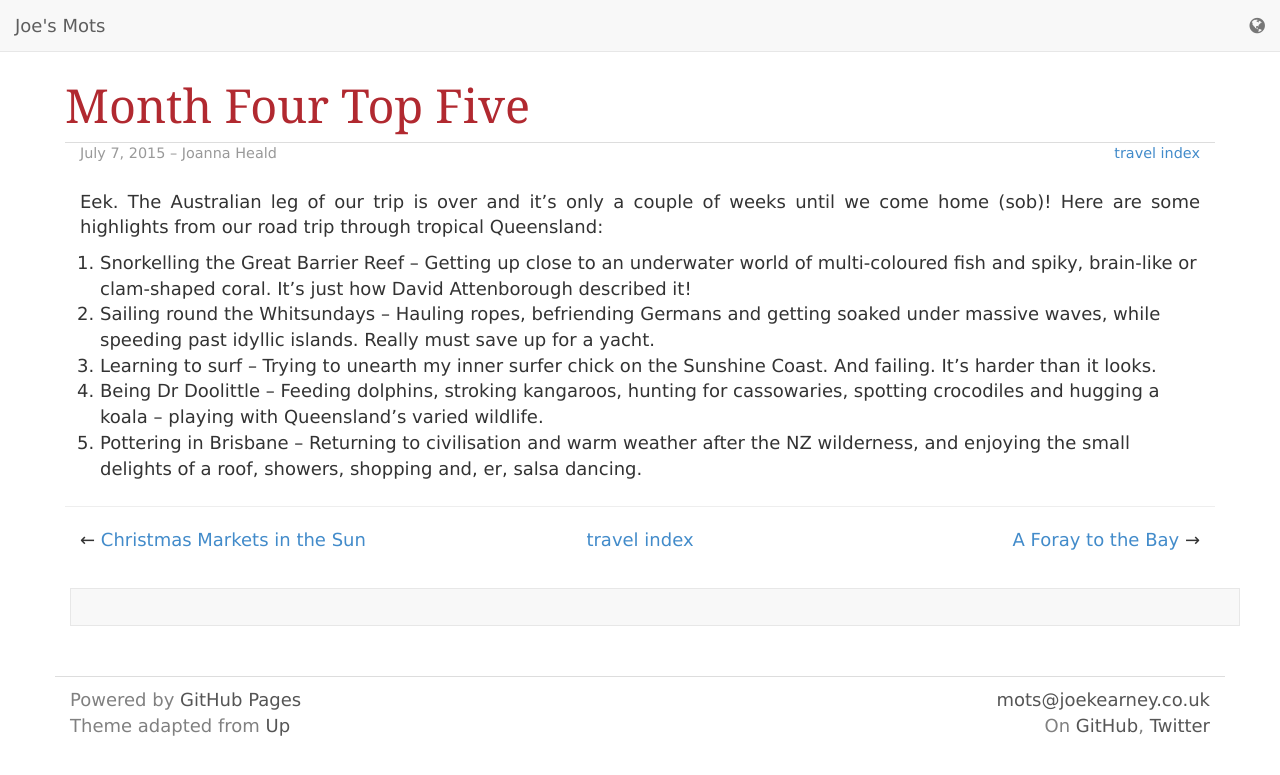
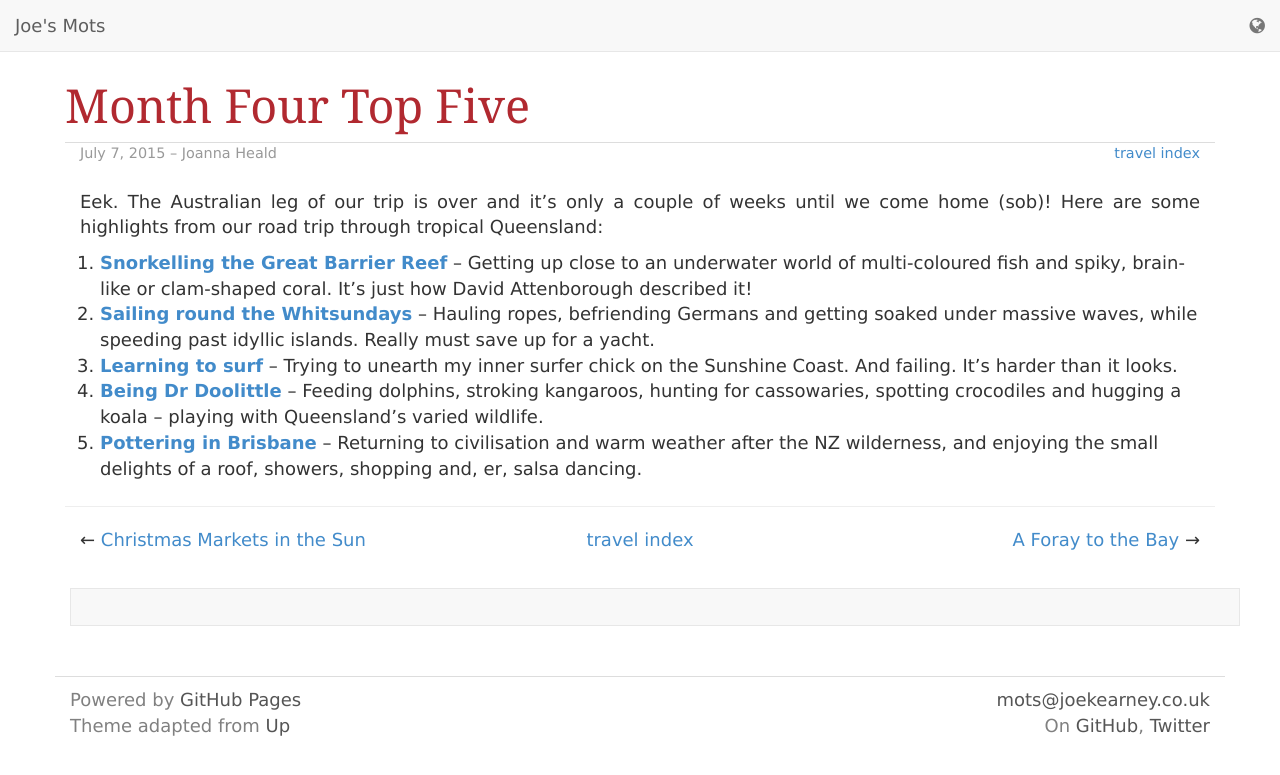
Before and after one commit to joekearney/joekearney.github.io, a Jekyll site: the page built from _posts/2015-07-07-month-four-top-five.md, in a window 1280 px wide. Shown: the top 775 px of the page. Built offline with Jekyll 4.4.1, drawn with Linux system fonts in a browser that asks for light colours; some web fonts are replaced; comment, search, counter and statistics services are not loaded; some of the changed lines change nothing that is shown.

Commit message:
add links

```diff
--- a/_posts/2015-07-07-month-four-top-five.md
+++ b/_posts/2015-07-07-month-four-top-five.md
@@ -6,7 +6,6 @@ categories:
 - travel
 tags:
 - travel
-- new
 status: publish
 type: post
 published: true
@@ -15,8 +14,8 @@ author: Joanna Heald
 
 Eek. The Australian leg of our trip is over and it's only a couple of weeks until we come home (sob)! Here are some highlights from our road trip through tropical Queensland:
 
-1. Snorkelling the Great Barrier Reef -- Getting up close to an underwater world of multi-coloured fish and spiky, brain-like or clam-shaped coral. It's just how David Attenborough described it!
-1. Sailing round the Whitsundays -- Hauling ropes, befriending Germans and getting soaked under massive waves, while speeding past idyllic islands. Really must save up for a yacht.
-1. Learning to surf -- Trying to unearth my inner surfer chick on the Sunshine Coast. And failing. It's harder than it looks.
-1. Being Dr Doolittle -- Feeding dolphins, stroking kangaroos, hunting for cassowaries, spotting crocodiles and hugging a koala -- playing with Queensland's varied wildlife.
-1. Pottering in Brisbane -- Returning to civilisation and warm weather after the NZ wilderness, and enjoying the small delights of a roof, showers, shopping and, er, salsa dancing.
+1. **[Snorkelling the Great Barrier Reef](/posts/finding-nemo/)** -- Getting up close to an underwater world of multi-coloured fish and spiky, brain-like or clam-shaped coral. It's just how David Attenborough described it!
+1. **[Sailing round the Whitsundays](/posts/iceberg-ahoy/)** -- Hauling ropes, befriending Germans and getting soaked under massive waves, while speeding past idyllic islands. Really must save up for a yacht.
+1. **[Learning to surf](/posts/were-not-beach-people/)** -- Trying to unearth my inner surfer chick on the Sunshine Coast. And failing. It's harder than it looks.
+1. **[Being Dr Doolittle](/posts/croc-hunting-in-daintree/)** -- Feeding dolphins, stroking kangaroos, hunting for cassowaries, spotting crocodiles and hugging a koala -- playing with Queensland's varied wildlife.
+1. **[Pottering in Brisbane](/posts/chillin-in-brisbane/)** -- Returning to civilisation and warm weather after the NZ wilderness, and enjoying the small delights of a roof, showers, shopping and, er, salsa dancing.
```
